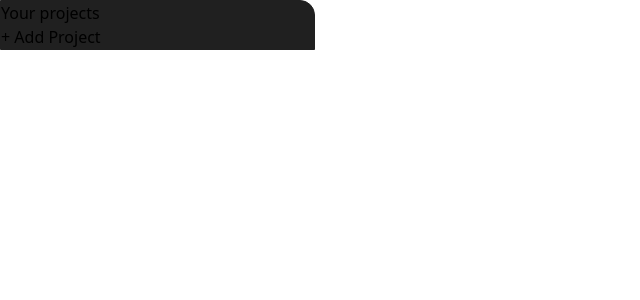
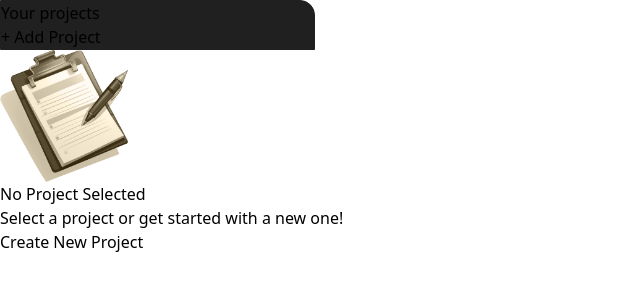
Before and after one commit to LucaCavatassi/project_management_react, a React (Vite) app: page / in a window 1280 px wide. Shown: the top 300 px of the page, without its empty margins (0-640 px from the left). Built offline with nearby package versions, Linux system fonts and the light colour scheme.

Commit message:
feat: now both buttons show form

```diff
--- a/src/App.jsx
+++ b/src/App.jsx
@@ -1,9 +1,18 @@
 import Sidebar from "./components/Sidebar.jsx"
+import MainSection from "./components/MainSection.jsx"
+import { useState } from "react";
 
 function App() {
+  const [showForm, setShowForm] = useState(false)
+
+  function handleChange(){
+      setShowForm(true)
+  }
+
   return (
-    <div className="pt-20 h-screen">
-      <Sidebar/>
+    <div className="pt-20 h-screen flex">
+      <Sidebar onShow={handleChange}/>
+      <MainSection onShow={handleChange} showForm={showForm}/>
     </div>
   );
 }
--- /dev/null
+++ b/src/components/MainSection.jsx
@@ -0,0 +1,49 @@
+import classes from "./MainSection.module.css"
+import logo from "../assets/no-projects.png"
+import { useState } from "react";
+
+export default function MainSection({showForm, onShow}){
+    function LoadScreen() {
+        return (
+            <div className="flex-grow text-gray-700 mt-24 items-center flex flex-col">
+                <img className={`${classes.imgSize}`} src={logo} alt="" />
+                <h1 className="text-3xl font-bold mt-3">No Project Selected</h1>
+                <p className="text-gray-500 text-lg mt-3">Select a project or get started with a new one!</p>
+                <button onClick={onShow} className="px-4 py-2 mt-7 ms-7 text-xs md:text-base rounded-md bg-stone-700 text-stone-400 hover:bg-stone-600 hover:text-stone-100">Create New Project</button>
+            </div>
+        )
+    }
+
+    function FormScreen() {
+        return (
+            <div className="flex-grow text-gray-700 mt-28 ps-20 pe-36 flex flex-col">
+                <form>
+                    <h2 className="mb-1 font-bold uppercase md:text-xl text-stone-500">title</h2>
+                    <input type="text" className="w-full p-1 border-b-2 rounded-sm border-stone-300 bg-stone-200 text-stone-600 focus:outline-none focus:border-stone-600" />
+
+                    <h2 className="mb-1 mt-7 font-bold uppercase md:text-xl text-stone-500">description</h2>
+                    <textarea className="w-full h-24 p-1 border-b-2 rounded-sm border-stone-300 bg-stone-200 text-stone-600 focus:outline-none focus:border-stone-600" />
+
+                    <h2 className="mb-1 mt-6 font-bold uppercase md:text-xl text-stone-500">date</h2>
+                    <input className="w-full p-1 border-b-2 rounded-sm border-stone-300 bg-stone-200 text-stone-600 focus:outline-none focus:border-stone-600" />
+                </form>
+            </div>
+        )
+    }
+
+    function ScreenHandler() {
+        if(showForm) {
+            return (
+                <FormScreen/>
+            )
+        } else {
+            return (
+                <LoadScreen/>
+            )
+        }
+    }
+
+    return (
+        <ScreenHandler/>
+    )
+}
--- /dev/null
+++ b/src/components/MainSection.module.css
@@ -0,0 +1,3 @@
+.imgSize {
+    width: 10%;
+}
--- a/src/components/Sidebar.jsx
+++ b/src/components/Sidebar.jsx
@@ -1,10 +1,10 @@
 import classes from "./Sidebar.module.css"
 
-export default function Sidebar(){
+export default function Sidebar({onShow}){
     return (
         <div className={`${classes.sideBg} ${classes.sideMax} h-full w-1/3`}>
             <h1 className={` uppercase text-white text-2xl font-bold pt-14 ps-7`}>Your projects</h1>
-            <button className="px-4 py-2 mt-7 ms-7 text-xs md:text-base rounded-md bg-stone-700 text-stone-400 hover:bg-stone-600 hover:text-stone-100">&#43; Add Project</button>
+            <button onClick={onShow} className="px-4 py-2 mt-7 ms-7 text-xs md:text-base rounded-md bg-stone-700 text-stone-400 hover:bg-stone-600 hover:text-stone-100">&#43; Add Project</button>
         </div>
     )
 
```
